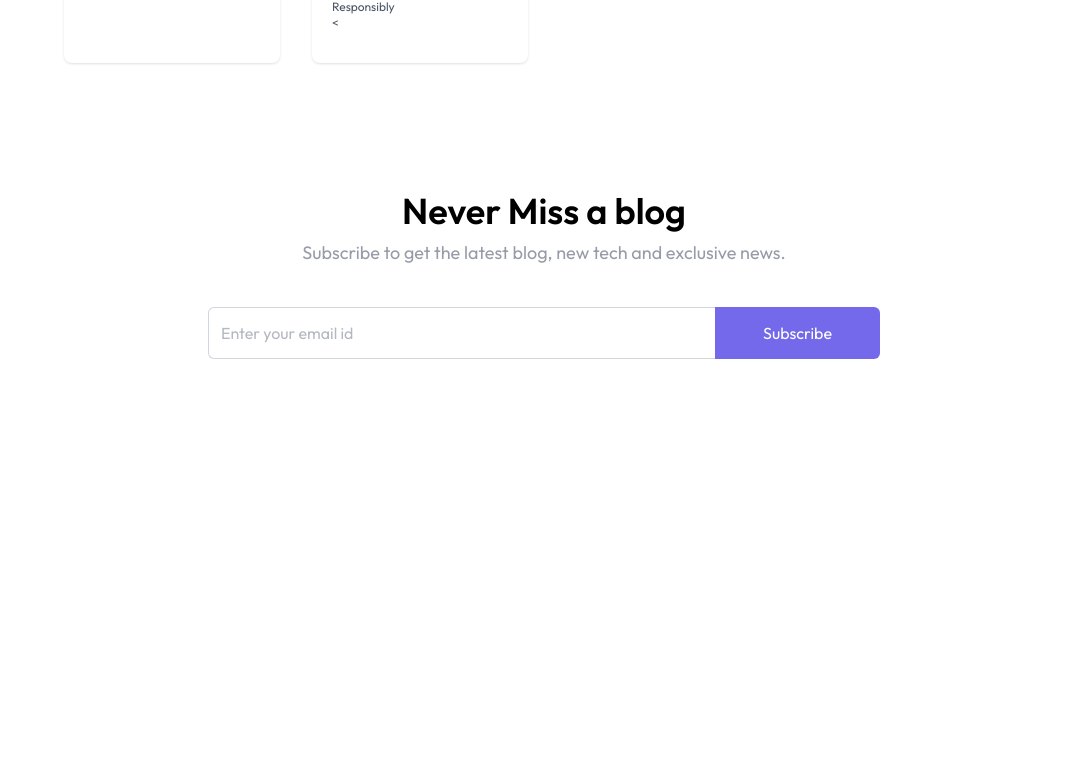
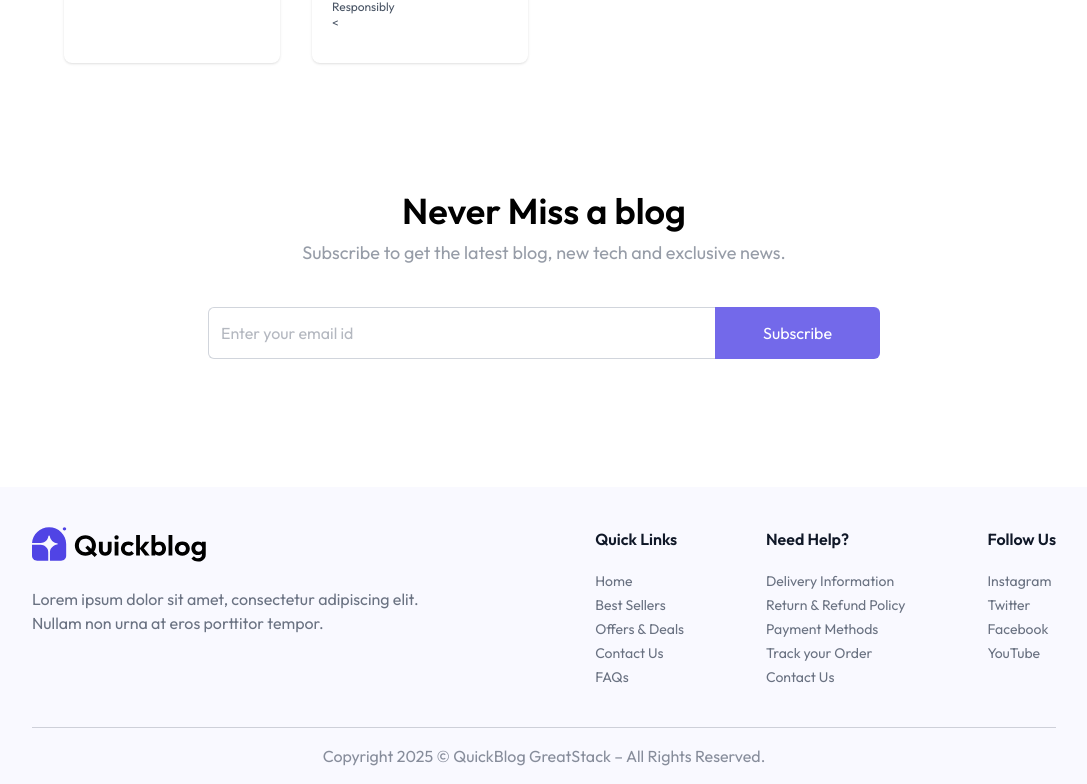
Before and after one commit to mohamdevx/QuickBlog, a React (Vite) app in the folder client/: page / in a window 1280 px wide. Shown: the part 1644-2428 px from the top of the page, without its empty margins (96-1183 px from the left). Before the commit the page ends 2131 px from the top, so only its background shows below. Built offline with nearby package versions, Linux system fonts and the light colour scheme.

Commit message:
footer complete home complete 1:16

```diff
--- /dev/null
+++ b/client/src/components/Footer.jsx
@@ -0,0 +1,48 @@
+import React from 'react'
+import { assets, footer_data } from '../assets/assets'
+
+const Footer = () => {
+  return (
+    <div className='px-6 md:px-16 lg:px-24 xl:px-32 bg-primary/3'>
+
+      {/* Top section with logo and links */}
+      <div className='flex flex-col md:flex-row items-start justify-between gap-10 py-10 border-b border-gray-500/30 text-gray-500'>
+
+        {/* Logo and description */}
+        <div>
+          <img src={assets.logo} alt='logo' className='w-32 sm:w-44' />
+          <p className='max-w-[410px] mt-6'>
+            Lorem ipsum dolor sit amet, consectetur adipiscing elit. Nullam non urna at eros porttitor tempor.
+          </p>
+        </div>
+
+        {/* Footer link sections */}
+        <div className='flex flex-wrap justify-between w-full md:w-[45%] gap-10'>
+          {footer_data.map((section, index) => (
+            <div key={index}>
+              <h3 className='font-semibold text-base text-gray-900 mb-2 md:mb-5'>
+                {section.title}
+              </h3>
+              <ul className='text-sm space-y-1'>
+                {section.links.map((link, i) => (
+                  <li key={i}>
+                    <a href='#' className='hover:underline transition'>
+                      {link}
+                    </a>
+                  </li>
+                ))}
+              </ul>
+            </div>
+          ))}
+        </div>
+      </div>
+
+      {/* Bottom copyright line */}
+      <p className='py-4 text-center text-sm md:text-base text-gray-500/80'>
+        Copyright 2025 © QuickBlog GreatStack – All Rights Reserved.
+      </p>
+    </div>
+  )
+}
+
+export default Footer
--- a/client/src/pages/Home.jsx
+++ b/client/src/pages/Home.jsx
@@ -3,6 +3,7 @@ import Navbar from '../components/Navbar'
 import Header from '../components/Header'
 import BlogList from '../components/BlogList'
 import Newsletter from '../components/Newsletter'
+import Footer from '../components/Footer'
 
 
 const Home = () => {
@@ -12,6 +13,7 @@ const Home = () => {
     <Header/>
     <BlogList/>
     <Newsletter/>
+    <Footer/>
     </div>
   )
 }
```
